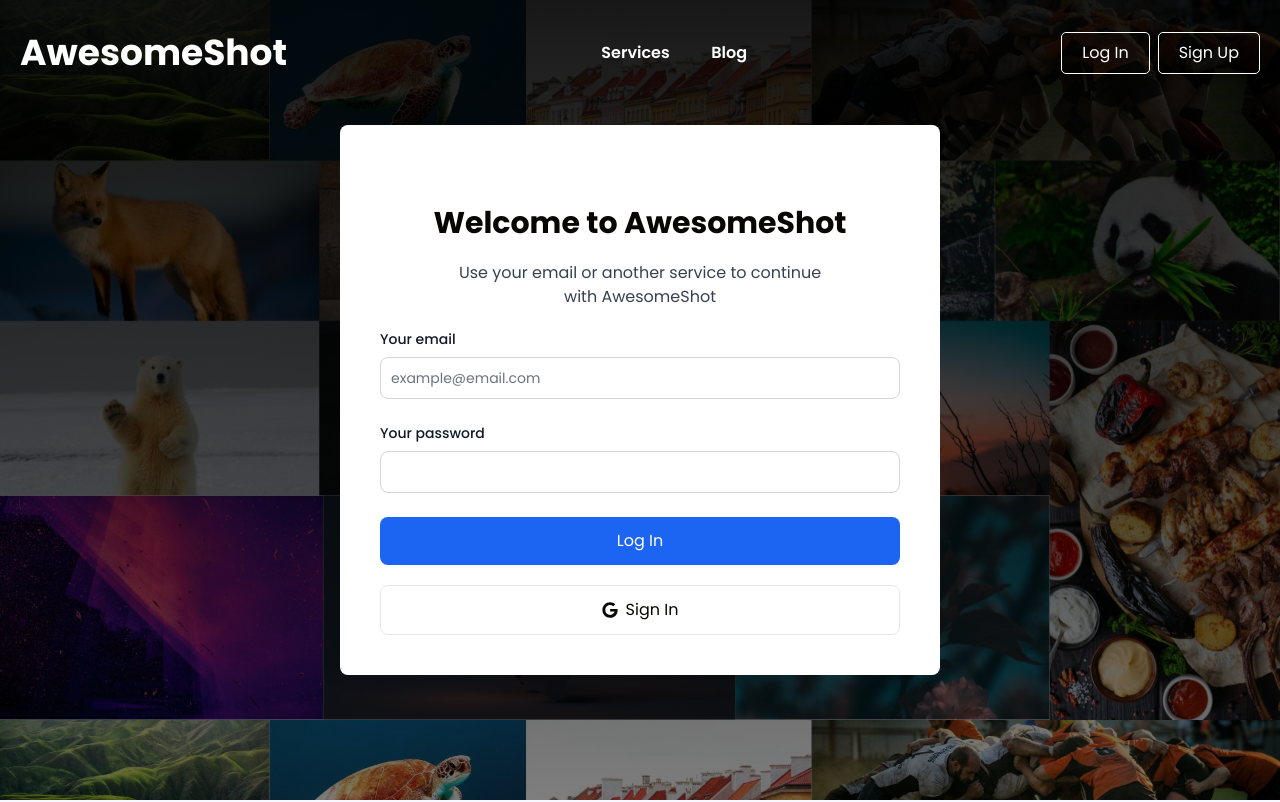
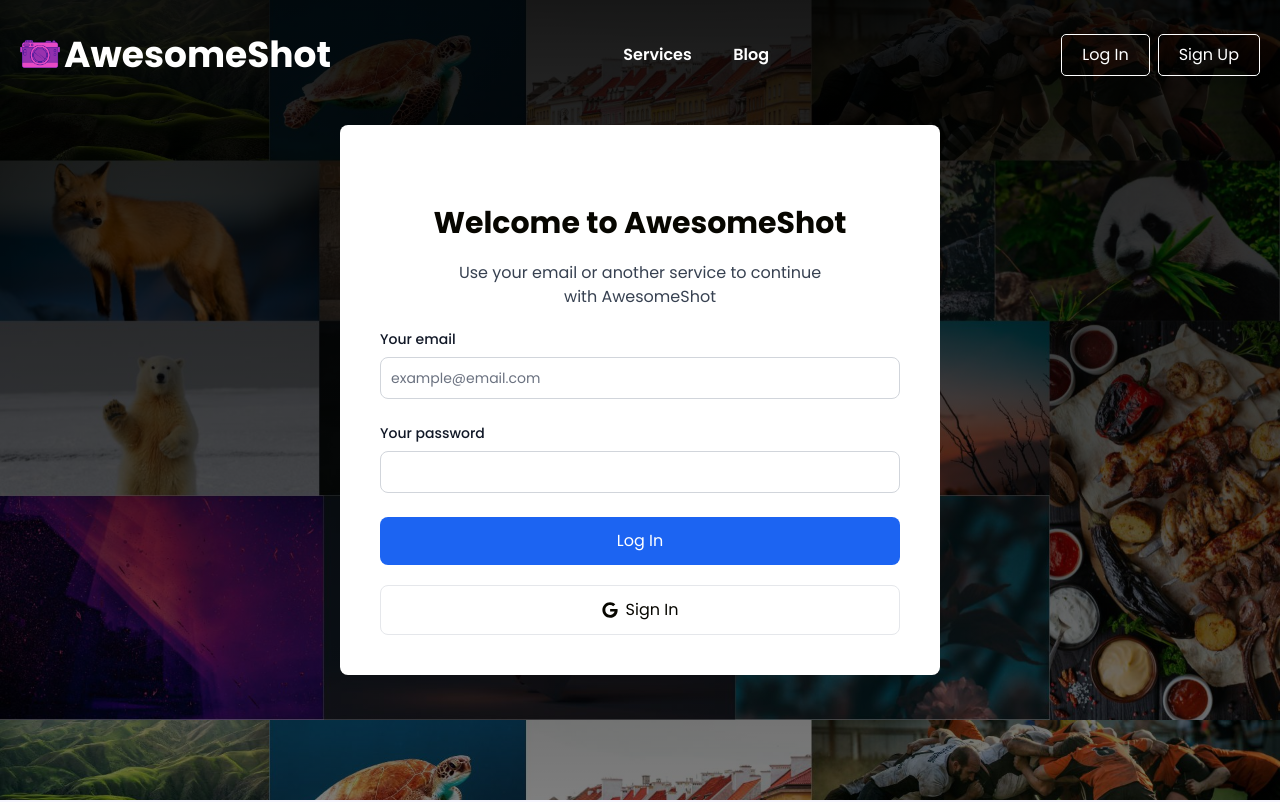
Before and after one commit to iftekhs/AwesomeShot, a React (Create React App) app: page /login in a window 1280 px wide. Shown: the top 802 px of the page. Built offline with nearby package versions, Linux system fonts and the light colour scheme; no server answers.

Commit message:
added logo

```diff
--- a/public/index.html
+++ b/public/index.html
@@ -2,7 +2,7 @@
 <html lang="en">
   <head>
     <meta charset="utf-8" />
-    <link rel="icon" href="%PUBLIC_URL%/favicon.ico" />
+    <link rel="icon" href="%PUBLIC_URL%/logo.svg" />
     <meta name="viewport" content="width=device-width, initial-scale=1" />
     <meta name="theme-color" content="#000000" />
     <meta name="description" content="Web site created using create-react-app" />
--- a/src/Pages/Shared/Header/Header.css
+++ b/src/Pages/Shared/Header/Header.css
@@ -3,7 +3,8 @@
 }
 
 .logo {
-  height: 60px;
+  height: 40px;
+  margin-bottom: 6px;
 }
 
 .header-link {
--- a/src/Pages/Shared/Header/Header.js
+++ b/src/Pages/Shared/Header/Header.js
@@ -4,6 +4,7 @@
 import './Header.css';
 import { AuthContext } from '../../../Contexts/AuthProvider/AuthProvider';
 import Avatar from '../../../images/avatar.svg';
+import logo from '../../../images/logo.svg';
 
 const Header = () => {
   const [burgerMenuOpen, setBurgerMenuOpen] = useState(false);
@@ -29,7 +30,7 @@
       <nav className="container mx-auto flex items-center justify-between">
         <Link to="/">
           <div className="logo-container flex items-center justify-center gap-1">
-            {/* <img className="logo" src={logo} height="30" alt="" /> */}
+            <img className="logo" src={logo} alt="" />
             <h4 className="text-4xl font-bold">AwesomeShot</h4>
           </div>
         </Link>
```
Also changed, not shown: public/logo.svg (added), src/App.css (line endings or trailing spaces), src/images/logo.svg (added).
